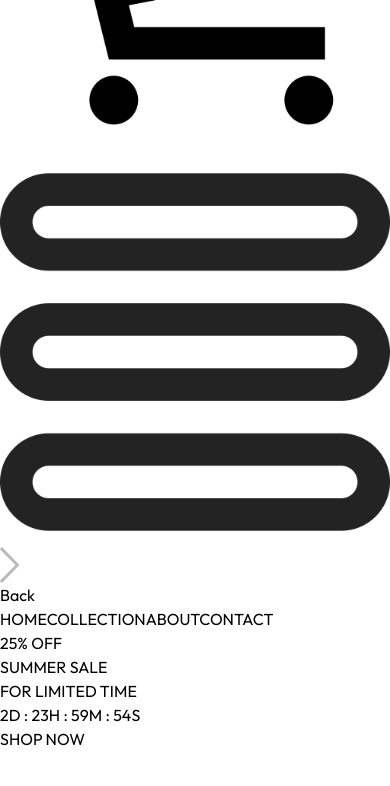
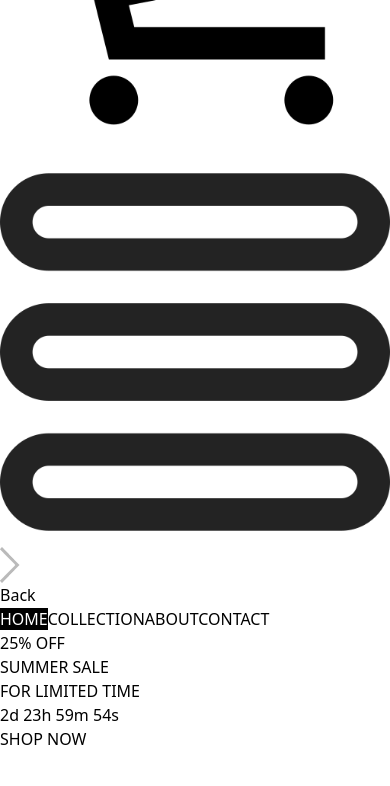
Before and after one commit to adibsya/Ecommerce-app, a React (Vite) app in the folder frontend/: page / in a window 390 px wide. Shown: the part 1156-1942 px from the top of the page. Built offline with nearby package versions, Linux system fonts and the light colour scheme.

Commit message:
update componen
Countdown : when refresh page, the time doesnt restart

gived link to home when clicked the logo

```diff
--- a/frontend/src/components/Countdown.jsx
+++ b/frontend/src/components/Countdown.jsx
@@ -9,7 +9,17 @@ const CountdownTimer = () => {
   });
 
   useEffect(() => {
-    const targetDate = new Date().getTime() + (3 * 24 * 60 * 60 * 1000); // 3 hari dari sekarang
+    // Check if there's a target date in localStorage
+    let targetDate = localStorage.getItem('targetDate');
+
+    if (!targetDate) {
+      // If not, set a new target date 3 days from now and store it in localStorage
+      targetDate = new Date().getTime() + (3 * 24 * 60 * 60 * 1000);
+      localStorage.setItem('targetDate', targetDate);
+    } else {
+      // Convert the stored target date to a number
+      targetDate = Number(targetDate);
+    }
 
     const interval = setInterval(() => {
       const now = new Date().getTime();
@@ -20,11 +30,13 @@ const CountdownTimer = () => {
       const minutes = Math.floor((distance % (1000 * 60 * 60)) / (1000 * 60));
       const seconds = Math.floor((distance % (1000 * 60)) / 1000);
 
+      setTimeLeft({ days, hours, minutes, seconds });
+
+      // If the countdown is over, clear the interval
       if (distance < 0) {
         clearInterval(interval);
         setTimeLeft({ days: 0, hours: 0, minutes: 0, seconds: 0 });
-      } else {
-        setTimeLeft({ days, hours, minutes, seconds });
+        localStorage.removeItem('targetDate'); // Optionally remove the target date from localStorage
       }
     }, 1000);
 
@@ -33,7 +45,7 @@ const CountdownTimer = () => {
 
   return (
     <div>
-      {timeLeft.days}D : {timeLeft.hours}H : {timeLeft.minutes}M : {timeLeft.seconds}S
+      <p>{timeLeft.days}d {timeLeft.hours}h {timeLeft.minutes}m {timeLeft.seconds}s</p>
     </div>
   );
 };
--- a/frontend/src/components/Navbar.jsx
+++ b/frontend/src/components/Navbar.jsx
@@ -8,7 +8,9 @@ const Navbar = () => {
 
   return (
     <div className='flex items-center justify-between py-5 font-medium'>
+        <Link to={'/'}>
         <img src={assets.logo} alt='logo' className='w-36' />
+        </Link>
         <ul className='hidden sm:flex gap-5 text-sm text-blue-950'>
             <li>
                 <NavLink to ='/' className='flex flex-col items-center' >
--- a/frontend/src/components/ProductItem.jsx
+++ b/frontend/src/components/ProductItem.jsx
@@ -2,14 +2,15 @@ import React, { useContext } from 'react'
 import { ShopContext } from '../context/ShopContext'
 import { Link } from 'react-router-dom'
 
-const ProductItem = ({_id,image,name,price}) => {
+
+const ProductItem = ({id,image,name,price}) => {
 
     const {currency} = useContext(ShopContext);
 
   return (
-    <Link className='text-gray-700 cursor-pointer' to={`/product/${_id}`} >
+    <Link className='text-gray-700 cursor-pointer' to={`products/${id}`} >
         <div className='overflow-hidden'>
-            <img className='hover-scale-110 transition ease-in-out' src={image[0]} alt="" />
+            <img className='hover:scale-110 transition ease-in-out' src={image[0]} alt="" />
         </div>
         <p className='pt-3 pb-1 text-sm'>{name}</p>
         <p className='text-sm font-medium'>{currency}{price}</p>
--- a/frontend/src/index.css
+++ b/frontend/src/index.css
@@ -1,19 +1,15 @@
-@import url('https://fonts.googleapis.com/css2?family=Outfit:wght@100..900&family=Prata&display=swap');
-
 @tailwind base;
 @tailwind components;
 @tailwind utilities;
 
-.prata-regular {
-    font-family: "Prata", serif;
-    font-weight: 400;
-    font-style: normal;
-  }
-
-*{
-    font-family: 'Outfit', sans-serif;
-}
 
 a.active hr{
     display: block;
 }
+
+@media (max-width:640px) {
+    a.active{
+        background-color: black;
+        color: white;
+    }
+}
```
